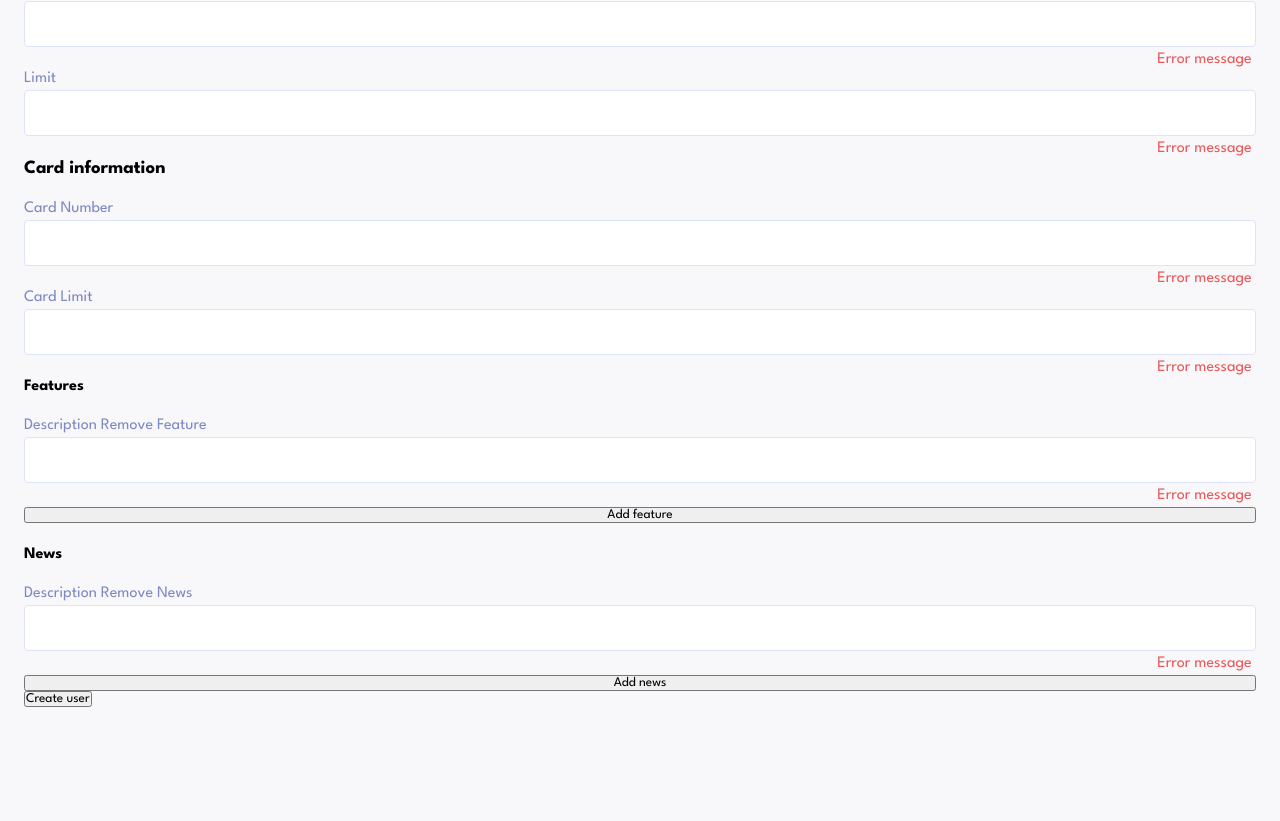
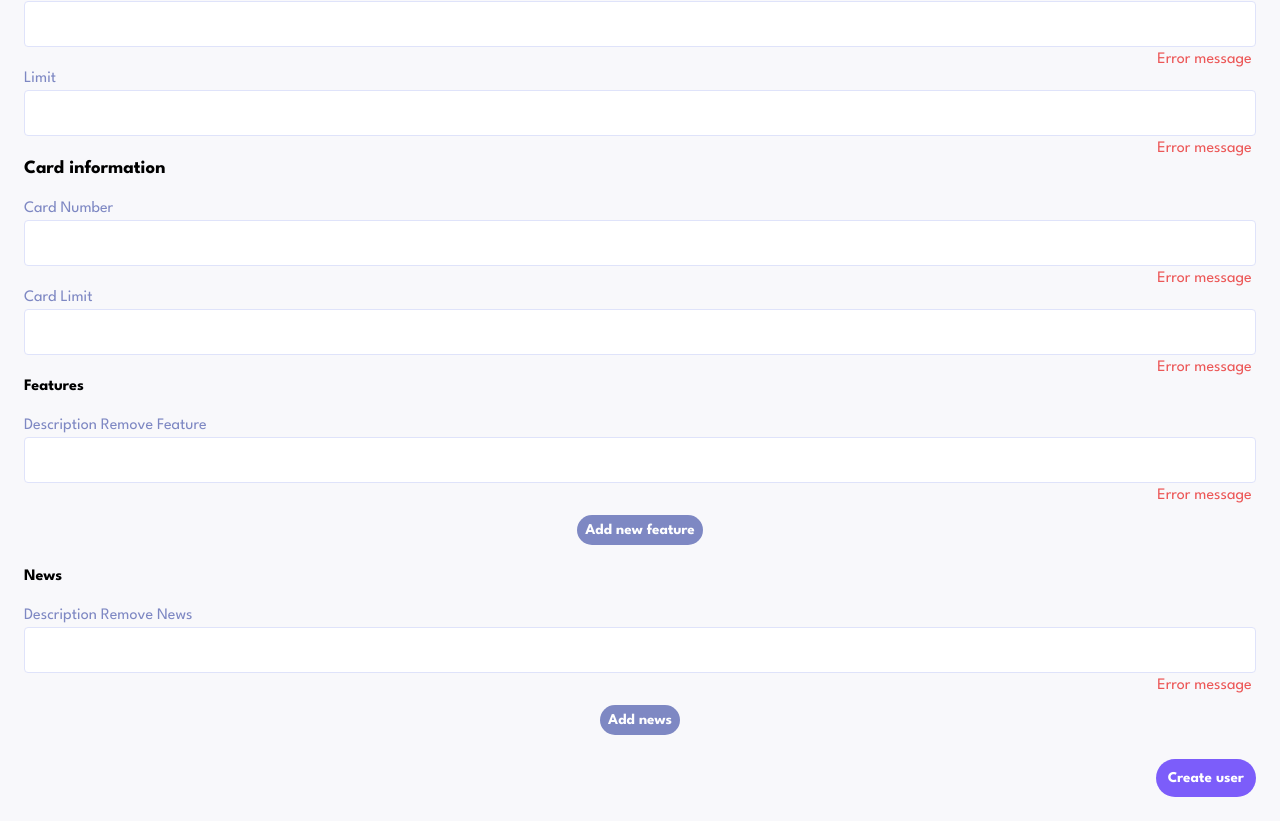
Before and after one commit to danielmrz-dev/projeto-java-spring-boot-front, an Angular app: page /register-user in a window 1280 px wide. Shown: the part 1094-1915 px from the top of the page. Before the commit the page ends 1801 px from the top, so only its background shows below. Built offline with nearby package versions, Linux system fonts and the light colour scheme; no server answers.

Commit message:
Adiciona validações ao construtor do formulário

```diff
--- a/src/app/components/create-user-form/create-user-form-controller.ts
+++ b/src/app/components/create-user-form/create-user-form-controller.ts
@@ -1,5 +1,5 @@
 import { inject } from "@angular/core";
-import { FormArray, FormBuilder, FormControl, FormGroup } from "@angular/forms";
+import { FormArray, FormBuilder, FormControl, FormGroup, Validators } from "@angular/forms";
 import { IFeature, INews } from "../../interfaces/user.interface";
 
 export class CreateUserFormController {
@@ -9,31 +9,31 @@ export class CreateUserFormController {
 
     constructor() {
         this.createUserForm = this._fb.group({
-            name: this._fb.control(""),
+            name: this._fb.control("", [Validators.required]),
             account: this._fb.group({
-                id: this._fb.control(""),
-                number: this._fb.control(""),
-                agency: this._fb.control(""),
-                balance: this._fb.control(""),
-                limit: this._fb.control(""),
+                id: this._fb.control("", [Validators.required]),
+                number: this._fb.control("", [Validators.required]),
+                agency: this._fb.control("", [Validators.required]),
+                balance: this._fb.control("", [Validators.required]),
+                limit: this._fb.control("", [Validators.required]),
             }),
             card: this._fb.group({
-                id: this._fb.control(""),
-                number: this._fb.control(""),
-                limit: this._fb.control(""),
+                // id: this._fb.control("", [Validators.required]),
+                number: this._fb.control("", [Validators.required]),
+                limit: this._fb.control("", [Validators.required]),
             }),
             features: this._fb.array([
                 this._fb.group({
-                    id: this._fb.control(""),
-                    icon: this._fb.control(""),
-                    description: this._fb.control(""),
+                    // id: this._fb.control("", [Validators.required]),
+                    icon: this._fb.control("", [Validators.required]),
+                    description: this._fb.control("", [Validators.required]),
                 })
             ]),
             news: this._fb.array([
                 this._fb.group({
-                    id: this._fb.control(""),
-                    icon: this._fb.control(""),
-                    description: this._fb.control(""),
+                    // id: this._fb.control("", [Validators.required]),
+                    icon: this._fb.control("", [Validators.required]),
+                    description: this._fb.control("", [Validators.required]),
                 })
             ]),
         })
@@ -89,8 +89,8 @@ export class CreateUserFormController {
 
     createFeatureOrNews(): FormGroup {
         return this._fb.group({
-            icon: this._fb.control(""),
-            description: this._fb.control("")
+            icon: this._fb.control("", [Validators.required]),
+            description: this._fb.control("", [Validators.required])
         });
     }
 
--- a/src/app/components/create-user-form/create-user-form.component.html
+++ b/src/app/components/create-user-form/create-user-form.component.html
@@ -66,7 +66,7 @@
                 <input type="text" id="feature-{{ i }}" formControlName="description">
                 <span class="form__field-error-msg">Error message</span>
             </div>
-            <button (click)="addFeature()">Add feature</button>
+            <button (click)="addFeature()" class="form__add-feature-or-news-btn">Add new feature</button>
         </ng-container>
 
         <ng-container formArrayName="news" *ngIf="typeForm === 'register'">
@@ -81,13 +81,13 @@
                 <input type="text" id="news-{{ j }}" formControlName="description">
                 <span class="form__field-error-msg">Error message</span>
             </div>
-            <button (click)="addNews()">Add news</button>
+            <button (click)="addNews()" class="form__add-feature-or-news-btn">Add news</button>
         </ng-container>
 
 
     </div>
 
-    <button type="submit" *ngIf="typeForm === 'register'" (click)="createUser(createUserForm.value)">Create user</button>
-    <button type="submit" *ngIf="typeForm === 'edit'" (click)="editUser(createUserForm.value)">Confirm changes</button>
+    <button type="submit" class="form__submit-btn" *ngIf="typeForm === 'register'" (click)="createUser(createUserForm.value)">Create user</button>
+    <button type="submit" class="form__confirm-changes-btn" *ngIf="typeForm === 'edit'" (click)="editUser(createUserForm.value)">Confirm changes</button>
 
 </form>
--- a/src/app/components/create-user-form/create-user-form.component.scss
+++ b/src/app/components/create-user-form/create-user-form.component.scss
@@ -1,4 +1,5 @@
 @use "../../../scss/variables" as v;
+@use "../../../scss/mixins" as m;
 
 .go-back-btn {
     background-color: transparent;
@@ -50,7 +51,24 @@
     }
     &__fields-container {
         display: grid;
-        // grid-template-columns: repeat(2, 1fr);
         gap: 1.5rem;
     }
+    &__submit-btn, &__confirm-changes-btn, &__add-feature-or-news-btn {
+        @include m.buttonStyle();
+    }
+    &__submit-btn, &__confirm-changes-btn {
+        padding: .75rem;
+        justify-self: flex-end;
+        margin: 1.5rem 0;
+    }
+    &__confirm-changes-btn {
+        margin: 3rem 0 1.5rem;
+    }
+    &__add-feature-or-news-btn {
+        width: fit-content;
+        justify-self: center;
+        background-color: v.$steel;
+        padding: 0.5rem;
+        margin-top: 0.5rem;
+    }
 }
--- a/src/app/components/users-list/users-list.component.scss
+++ b/src/app/components/users-list/users-list.component.scss
@@ -1,4 +1,5 @@
 @use "../../../scss/variables" as v;
+@use "../../../scss/mixins" as m;
 
 .users-list {
     padding: 2rem 1.5rem;
@@ -20,21 +21,7 @@
         margin-left: auto;
     }
     &__add-new-user-btn {
-        background-color: v.$indigo;
-        display: flex;
-        align-items: center;
-        border-radius: 30px;
-        padding: 6px 12px 6px 6px;
-        gap: 0.5rem;
-        font-size: .9375rem;
-        font-weight: bold;
-        color: v.$white;
-        border: none;
-        cursor: pointer;
-        transition: filter .3s ease;
-        &:hover {
-            filter: brightness(125%);
-        }
+        @include m.buttonStyle();
         img {
             background-color: v.$white;
             padding: 10px;
--- /dev/null
+++ b/src/scss/_mixins.scss
@@ -0,0 +1,19 @@
+@use "./variables" as v;
+
+@mixin buttonStyle() {
+    background-color: v.$indigo;
+    display: flex;
+    align-items: center;
+    border-radius: 30px;
+    padding: 6px 12px 6px 6px;
+    gap: 0.5rem;
+    font-size: .9375rem;
+    font-weight: bold;
+    color: v.$white;
+    border: none;
+    cursor: pointer;
+    transition: filter .3s ease;
+    &:hover {
+        filter: brightness(125%);
+    }
+}
```
Also changed, not shown: src/app/components/user-detailed-info-modal/user-detailed-info-modal.component.html (+2 -6 lines).
